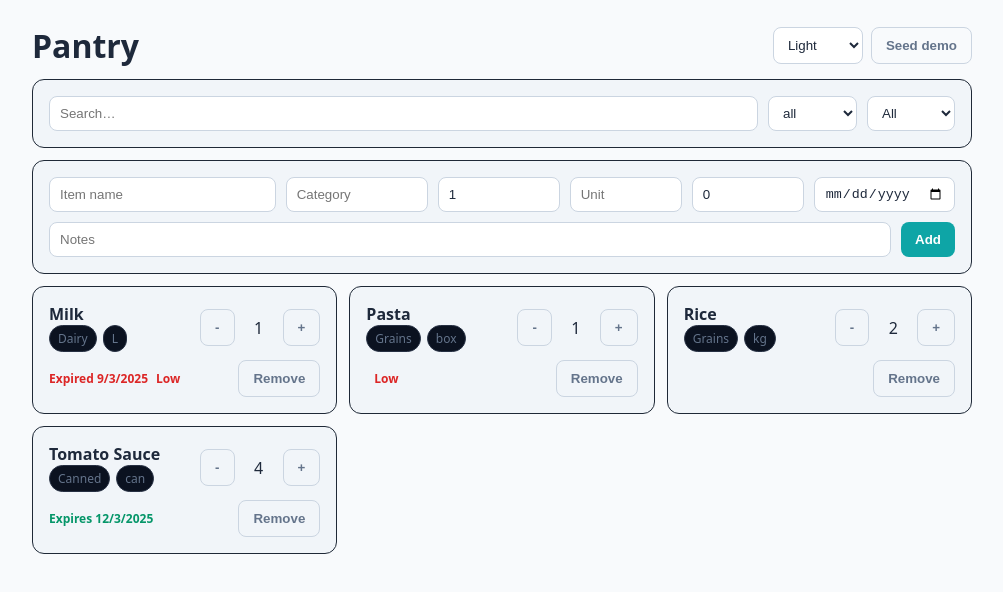
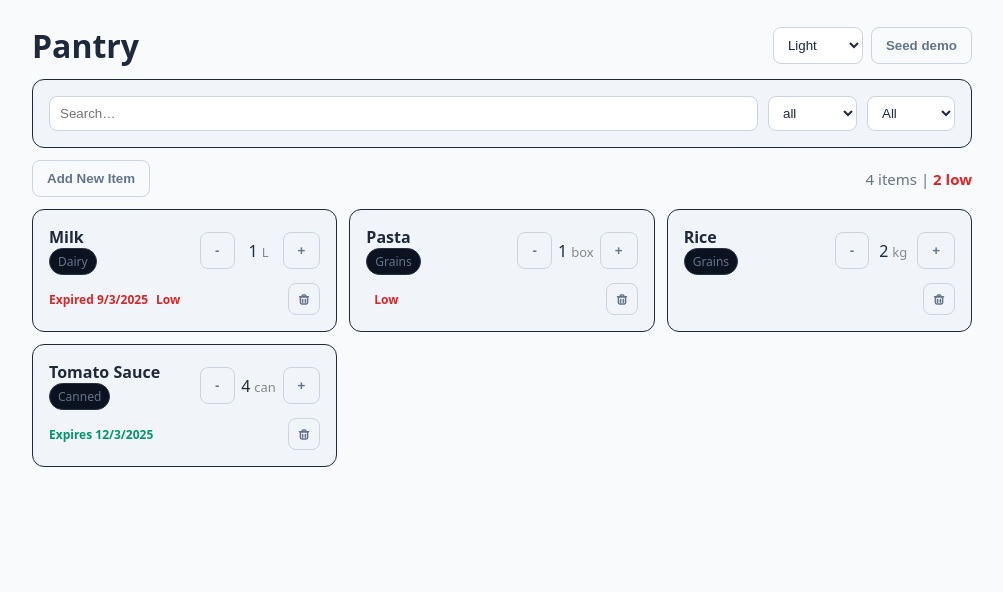
Before and after one commit to nkprasad12/pantry, a React (Vite) app: page / in a window 1280 px wide. Both pictures are taken after a click on the button "Seed demo". Shown: the top 592 px of the page, without its empty margins (138-1141 px from the left). Built offline with nearby package versions, Linux system fonts and the light colour scheme.

Commit message:
Usability updates to the UI

```diff
--- a/src/App.tsx
+++ b/src/App.tsx
@@ -146,6 +146,11 @@ export function App() {
     setItems(await db.getAll());
   }
 
+  const [showAdd, setShowAdd] = useState(false);
+  // Calculate summary info
+  const totalCount = items.length;
+  const lowCount = items.filter((i) => i.quantity <= (i.minThreshold ?? 0)).length;
+
   return (
     <div className="container">
       <header
@@ -168,9 +173,34 @@ export function App() {
         <Filters categories={categories} value={filter} onChange={setFilter} />
       </div>
 
-      <div className="card" style={{ marginBottom: 12 }}>
+      <div
+        className="row"
+        style={{ marginBottom: 12, alignItems: 'center', justifyContent: 'space-between' }}
+      >
+        <button
+          className="ghost"
+          onClick={() => setShowAdd((v) => !v)}
+          aria-expanded={showAdd}
+          aria-controls="add-item-form"
+        >
+          {showAdd ? 'Hide Add Item' : 'Add New Item'}
+        </button>
+        <span className="muted" style={{ fontSize: 15 }}>
+          {totalCount} item{totalCount === 1 ? '' : 's'}
+          {lowCount > 0 && (
+            <>
+              {' '}
+              | <span className="danger">{lowCount} low</span>
+            </>
+          )}
+        </span>
+      </div>
+
+      {showAdd && (
+        <div className="card" style={{ marginBottom: 12 }} id="add-item-form">
           <ItemForm onSubmit={handleAdd} />
         </div>
+      )}
 
       <div className="grid">
         {filtered.map((i) => (
@@ -276,19 +306,25 @@ function ItemForm({
         reset();
       }}
     >
+      <label style={{ display: 'flex', flexDirection: 'column', flex: 2, minWidth: 160 }}>
+        <span style={{ fontSize: 12 }}>Item name</span>
         <input
           required
           placeholder="Item name"
           value={name}
           onChange={(e) => setName(e.target.value)}
-        style={{ flex: 2, minWidth: 160 }}
         />
+      </label>
+      <label style={{ display: 'flex', flexDirection: 'column', flex: 1, minWidth: 120 }}>
+        <span style={{ fontSize: 12 }}>Category</span>
         <input
           placeholder="Category"
           value={category}
           onChange={(e) => setCategory(e.target.value)}
-        style={{ flex: 1, minWidth: 120 }}
         />
+      </label>
+      <label style={{ display: 'flex', flexDirection: 'column', width: 100 }}>
+        <span style={{ fontSize: 12 }}>Qty</span>
         <input
           type="number"
           min={0}
@@ -296,31 +332,34 @@ function ItemForm({
           placeholder="Qty"
           value={quantity}
           onChange={(e) => setQuantity(parseFloat(e.target.value))}
-        style={{ width: 100 }}
         />
-      <input
-        placeholder="Unit"
-        value={unit}
-        onChange={(e) => setUnit(e.target.value)}
-        style={{ width: 90 }}
-      />
+      </label>
+      <label style={{ display: 'flex', flexDirection: 'column', width: 90 }}>
+        <span style={{ fontSize: 12 }}>Unit</span>
+        <input placeholder="Unit" value={unit} onChange={(e) => setUnit(e.target.value)} />
+      </label>
+      <label style={{ display: 'flex', flexDirection: 'column', width: 90 }}>
+        <span style={{ fontSize: 12 }}>Needed</span>
         <input
           type="number"
           min={0}
           step="any"
-        placeholder="Min"
+          placeholder="Needed"
           value={minThreshold}
           onChange={(e) => setMinThreshold(parseFloat(e.target.value))}
-        style={{ width: 90 }}
         />
+      </label>
+      <label style={{ display: 'flex', flexDirection: 'column' }}>
+        <span style={{ fontSize: 12 }}>Expires</span>
         <input type="date" value={expiresAt} onChange={(e) => setExpiresAt(e.target.value)} />
-      <input
-        placeholder="Notes"
-        value={notes}
-        onChange={(e) => setNotes(e.target.value)}
-        style={{ flex: 1, minWidth: 160 }}
-      />
-      <button type="submit">Add</button>
+      </label>
+      <label style={{ display: 'flex', flexDirection: 'column', flex: 1, minWidth: 160 }}>
+        <span style={{ fontSize: 12 }}>Notes</span>
+        <input placeholder="Notes" value={notes} onChange={(e) => setNotes(e.target.value)} />
+      </label>
+      <button type="submit" style={{ alignSelf: 'end', marginTop: 18 }}>
+        Add
+      </button>
     </form>
   );
 }
@@ -344,7 +383,6 @@ function ItemCard({
           <div style={{ fontWeight: 700 }}>{item.name}</div>
           <div className="row" style={{ gap: 6 }}>
             {item.category && <span className="pill">{item.category}</span>}
-            {item.unit && <span className="pill">{item.unit}</span>}
           </div>
         </div>
         <div className="row" style={{ alignItems: 'center', gap: 6 }}>
@@ -354,7 +392,12 @@ function ItemCard({
           >
             -
           </button>
-          <div style={{ minWidth: 36, textAlign: 'center' }}>{item.quantity}</div>
+          <div style={{ minWidth: 36, textAlign: 'center' }}>
+            {item.quantity}
+            {item.unit && (
+              <span style={{ marginLeft: 4, fontSize: 13, color: '#888' }}>{item.unit}</span>
+            )}
+          </div>
           <button
             className="ghost"
             onClick={() => onUpdate(item.id, { quantity: (item.quantity || 0) + 1 })}
@@ -379,8 +422,35 @@ function ItemCard({
           )}
         </div>
         <div className="row">
-          <button className="ghost" onClick={() => onDelete(item.id)}>
-            Remove
+          <button
+            className="ghost"
+            onClick={() => onDelete(item.id)}
+            title="Remove"
+            style={{
+              width: 32,
+              height: 32,
+              display: 'flex',
+              alignItems: 'center',
+              justifyContent: 'center',
+              padding: 0,
+            }}
+          >
+            <svg
+              xmlns="http://www.w3.org/2000/svg"
+              width="18"
+              height="18"
+              viewBox="0 0 20 20"
+              fill="none"
+              stroke="currentColor"
+              strokeWidth="1.7"
+              strokeLinecap="round"
+              strokeLinejoin="round"
+              style={{ display: 'block' }}
+              aria-hidden="true"
+            >
+              <rect x="6" y="7.5" width="8" height="8" rx="1.5" />
+              <path d="M8.5 10.5v3m3-3v3M5 7.5h10M9 5.5h2a1 1 0 0 1 1 1v1H8v-1a1 1 0 0 1 1-1z" />
+            </svg>
           </button>
         </div>
       </div>
```
Lines whose indentation alone changed are shown as unchanged.
